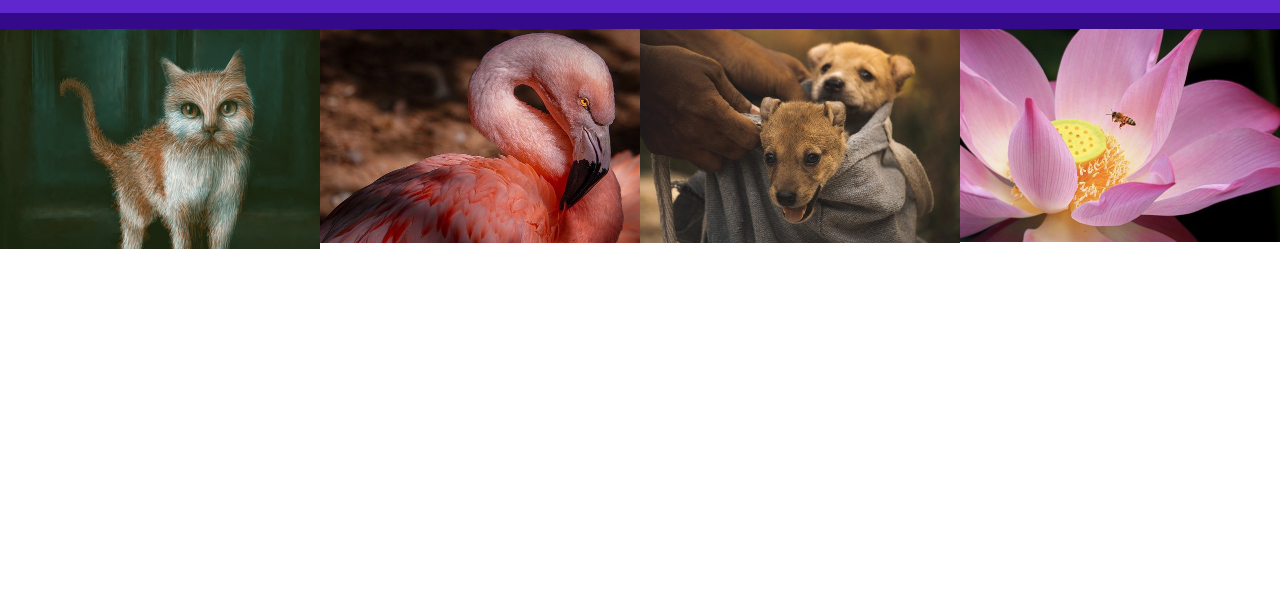
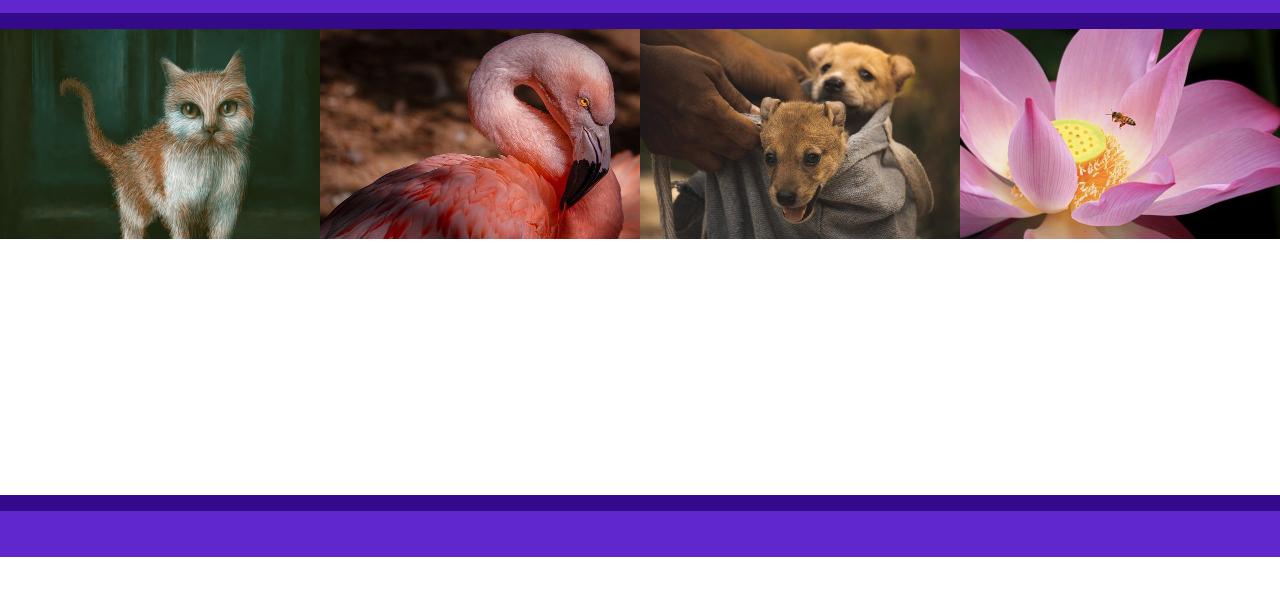
Before and after one commit to MerloFd/jquery-galeria-fotos, a plain HTML site: page index.html in a window 1280 px wide. Shown: the part 57-652 px from the top of the page. Drawn offline with nearby package versions, Linux system fonts and the light colour scheme.

Commit message:
fix corrigindo conflitos e footer

```diff
--- a/index.html
+++ b/index.html
@@ -56,6 +56,7 @@
     </div>
   </li>
   </ul>
+  <div class="container-footer"></div>
   <script src="https://code.jquery.com/jquery-3.7.1.min.js"></script>
   <script src="main.js"></script>
 </body>
--- a/main.css
+++ b/main.css
@@ -58,7 +58,7 @@ ul li{
     max-width: 25%;
     list-style: none;
     position: relative;
-    max-height: 220px;
+    max-height: 210px;
     overflow-y: hidden;
 }
 
@@ -85,3 +85,13 @@ ul li img{
 ul li:hover .overlay_img_link{
     opacity: 1;
 }
+
+.container-footer{
+    position: relative;
+    background-color: #5f27cd;
+    border-top: 16px solid #340a8a;
+
+    padding-top: 46px;
+    padding-left: 100%;
+    margin-top: 20%;
+}
```
